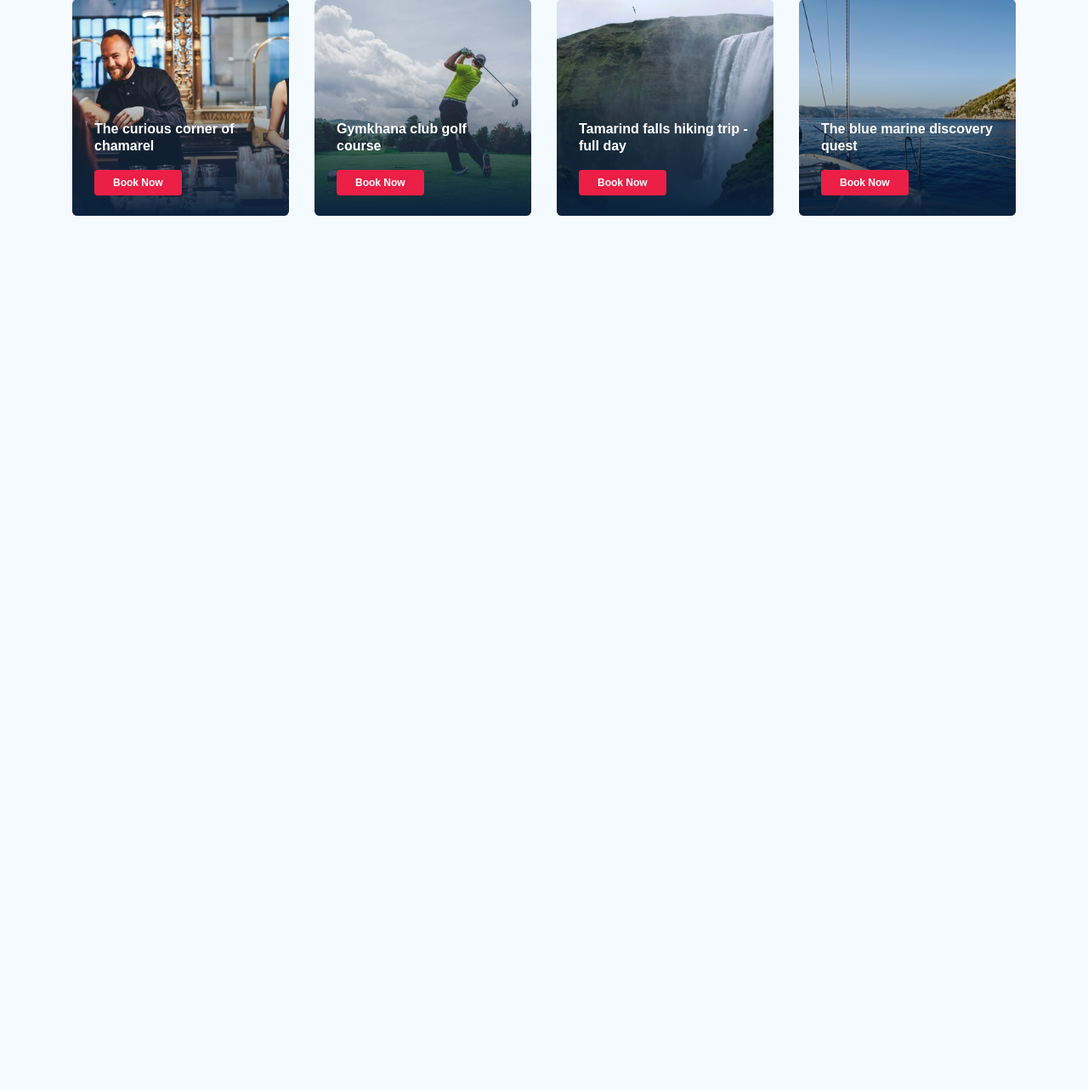
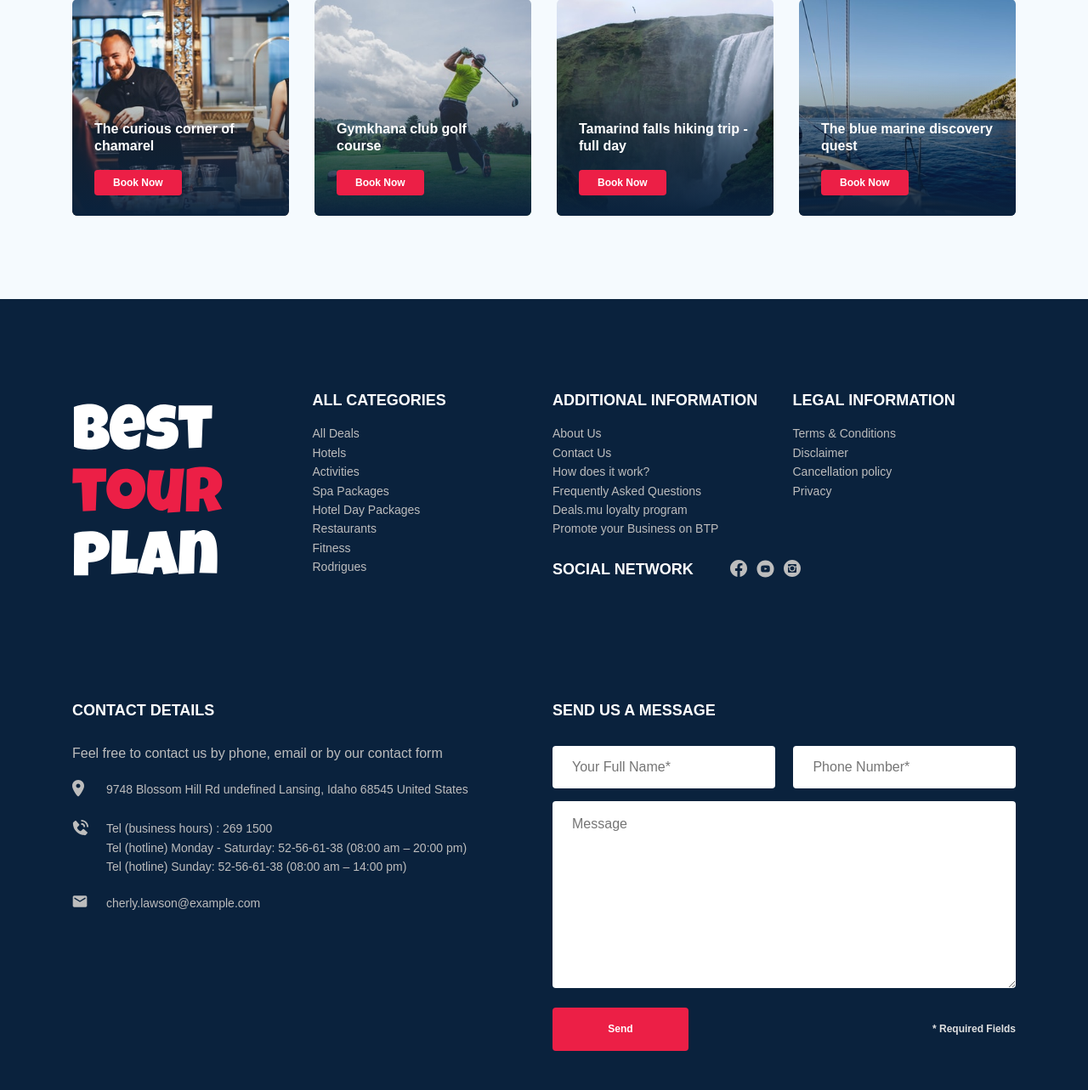
Before and after one commit to Holly-Soul/tour-plan, a PHP site: page / in a window 1280 px wide. Shown: the part 3231-4514 px from the top of the page at 85% size. Before the commit the page ends 3485 px from the top, so only its background shows below. Run offline with PHP 8.4, Linux system fonts and the light colour scheme; some web fonts are replaced.

Commit message:
create: footer section

```diff
--- a/css/style.css
+++ b/css/style.css
@@ -1343,6 +1343,184 @@ template {
   padding: 10px 26px;
   background: #EC1F46;
   border-radius: 4px;
+}
+
+.footer {
+  background: #0A223D;
+  color: #fff;
+  padding: 108px 0 46px 0;
+}
+
+.footer-wrapper {
+  display: -ms-grid;
+  display: grid;
+  -ms-grid-columns: (minmax(min-content, 1fr))[4];
+      grid-template-columns: repeat(4, minmax(-webkit-min-content, 1fr));
+      grid-template-columns: repeat(4, minmax(min-content, 1fr));
+  grid-gap: 20px;
+  grid-auto-rows: minmax(43px, -webkit-min-content);
+  grid-auto-rows: minmax(43px, min-content);
+  -webkit-box-align: start;
+      -ms-flex-align: start;
+          align-items: start;
+}
+
+.footer__logo {
+  -ms-grid-row: 1;
+  -ms-grid-row-span: 3;
+  grid-row: 1 / 4;
+  margin-top: 15px;
+}
+
+.footer__categories {
+  -ms-grid-row: 1;
+  -ms-grid-row-span: 3;
+  grid-row: 1 / 4;
+}
+
+.footer__social-links {
+  display: -webkit-box;
+  display: -ms-flexbox;
+  display: flex;
+  -webkit-box-align: center;
+      -ms-flex-align: center;
+          align-items: center;
+  -webkit-box-pack: justify;
+      -ms-flex-pack: justify;
+          justify-content: space-between;
+  min-width: 83px;
+}
+
+.footer__social-network {
+  display: -webkit-box;
+  display: -ms-flexbox;
+  display: flex;
+  -ms-flex-line-pack: center;
+      align-content: center;
+  margin-top: -40px;
+  -ms-grid-row: 2;
+  -ms-grid-row-span: 2;
+  grid-row: 2 / 4;
+  -ms-grid-column: 3;
+  -ms-grid-column-span: 2;
+  grid-column: 3 / 5;
+}
+
+.footer__contact-details {
+  grid-column: span 2;
+}
+
+.footer__contact-form {
+  grid-column: span 2;
+}
+
+.footer__form {
+  display: -webkit-box;
+  display: -ms-flexbox;
+  display: flex;
+  -webkit-box-align: start;
+      -ms-flex-align: start;
+          align-items: start;
+  -webkit-box-pack: justify;
+      -ms-flex-pack: justify;
+          justify-content: space-between;
+  -ms-flex-wrap: wrap;
+      flex-wrap: wrap;
+  -webkit-box-align: center;
+      -ms-flex-align: center;
+          align-items: center;
+}
+
+.footer__ul {
+  padding: 0;
+  margin: 0;
+  list-style: none;
+}
+
+.footer__title {
+  font-weight: bold;
+  font-size: 18px;
+  line-height: 23px;
+  margin: 0 0 16px 0;
+  text-transform: uppercase;
+}
+
+.footer__title_inline {
+  margin: 0 43px 0 0;
+}
+
+.footer__title_mb-3 {
+  margin-bottom: 30px;
+}
+
+.footer__item {
+  display: -webkit-box;
+  display: -ms-flexbox;
+  display: flex;
+  -webkit-box-align: start;
+      -ms-flex-align: start;
+          align-items: flex-start;
+  font-size: 14px;
+  line-height: 160%;
+  color: #BDBDBD;
+}
+
+.footer__item_mb-2 {
+  margin-bottom: 20px;
+}
+
+.footer__icon-wrapper {
+  min-width: 40px;
+}
+
+.footer__link {
+  text-decoration: none;
+  color: #BDBDBD;
+}
+
+.footer__text {
+  color: #BDBDBD;
+  margin-bottom: 22px;
+}
+
+.footer__input {
+  background: #fff;
+  border-radius: 4px;
+  border: none;
+  padding: 0 23px;
+  height: 50px;
+  margin-bottom: 15px;
+  -ms-flex-preferred-size: 48%;
+      flex-basis: 48%;
+}
+
+.footer__message {
+  background: #fff;
+  border-radius: 4px;
+  padding: 18px 23px;
+  border: none;
+  -ms-flex-preferred-size: 100%;
+      flex-basis: 100%;
+  margin-bottom: 23px;
+}
+
+.footer__button {
+  min-width: 160px;
+  min-height: 50px;
+  padding: 18px;
+  font-weight: bold;
+  font-size: 12px;
+  line-height: 15px;
+  color: #fff;
+  background: #EC1F46;
+  border-radius: 4px;
+}
+
+.footer__info {
+  font-weight: bold;
+  font-size: 12px;
+  line-height: 15px;
+  color: #E0E0E0;
 }
 
 @media (max-width: 1200px) {
--- a/index.html
+++ b/index.html
@@ -343,7 +343,6 @@
         </div>
       </div>
     </section>
-
     <section class="newsletter">
       <div class="newsletter-wrapper">
         <h2 class="newsletter-title">
@@ -531,6 +530,164 @@
         </div>
       </div>
     </section>
+    <footer class="footer">
+      <div class="container">
+        <div class="footer-wrapper">
+          <img
+            src="img/footer-logo.svg"
+            alt="Best Tour Plan"
+            class="logo footer__logo"
+          />
+          <div class="footer__list footer__caategories">
+            <h2 class="footer__title">ALL CATEGORIES</h2>
+            <ul class="footer__ul">
+              <li class="footer__item">
+                <a href="#" class="footer__link">All Deals</a>
+              </li>
+              <li class="footer__item">
+                <a href="#" class="footer__link">Hotels</a>
+              </li>
+              <li class="footer__item">
+                <a href="#" class="footer__link">Activities</a>
+              </li>
+              <li class="footer__item">
+                <a href="#" class="footer__link">Spa Packages</a>
+              </li>
+              <li class="footer__item">
+                <a href="#" class="footer__link">Hotel Day Packages</a>
+              </li>
+              <li class="footer__item">
+                <a href="#" class="footer__link">Restaurants</a>
+              </li>
+              <li class="footer__item">
+                <a href="#" class="footer__link">Fitness</a>
+              </li>
+              <li class="footer__item">
+                <a href="#" class="footer__link">Rodrigues</a>
+              </li>
+            </ul>
+          </div>
+          <div class="footer__list footer__additional">
+            <h2 class="footer__title">ADDITIONAL INFORMATION</h2>
+            <ul class="footer__ul">
+              <li class="footer__item">
+                <a href="#" class="footer__link">About Us </a>
+              </li>
+              <li class="footer__item">
+                <a href="#" class="footer__link">Contact Us </a>
+              </li>
+              <li class="footer__item">
+                <a href="#" class="footer__link">How does it work? </a>
+              </li>
+              <li class="footer__item">
+                <a href="#" class="footer__link">Frequently Asked Questions</a>
+              </li>
+              <li class="footer__item">
+                <a href="#" class="footer__link">Deals.mu loyalty program </a>
+              </li>
+              <li class="footer__item">
+                <a href="#" class="footer__link"
+                  >Promote your Business on BTP</a
+                >
+              </li>
+            </ul>
+          </div>
+          <div class="footer__social-network">
+            <h3 class="footer__title footer__title_inline">Social Network</h3>
+            <div class="footer__social-links">
+              <a href="#" class="footer__link"
+                ><img
+                  src="img/facebook.svg"
+                  alt="facebook"
+                  class="footer__icon"
+              /></a>
+              <a href="#" class="footer__link"
+                ><img src="img/youtube.svg" alt="youtube" class="footer__icon"
+              /></a>
+              <a href="#" class="footer__link"
+                ><img
+                  src="img/instagram.svg"
+                  alt="instagram"
+                  class="footer__icon"
+              /></a>
+            </div>
+          </div>
+          <div class="footer__list footer__legal">
+            <h2 class="footer__title">LEGAL INFORMATION</h2>
+            <ul class="footer__ul">
+              <li class="footer__item">
+                <a href="#" class="footer__link">
+                  Terms & Conditions
+                </a>
+              </li>
+              <li class="footer__item">
+                <a href="#" class="footer__link">Disclaimer </a>
+              </li>
+              <li class="footer__item">
+                <a href="#" class="footer__link">Cancellation policy </a>
+              </li>
+              <li class="footer__item">
+                <a href="#" class="footer__link">Privacy</a>
+              </li>
+            </ul>
+          </div>
+          <div class="footer__contact-details">
+            <h2 class="footer__title footer__title_mb-3">Contact Details</h2>
+            <p class="footer__text">
+              Feel free to contact us by phone, email or by our contact form
+            </p>
+            <ul class="footer__ul">
+              <li class="footer__item footer__item_mb-2">
+                <div class="footer__icon-wrapper">
+                  <img src="img/footer-map.svg" alt="map marker" />
+                </div>
+                9748 Blossom Hill Rd undefined Lansing, Idaho 68545 United
+                States
+              </li>
+              <li class="footer__item footer__item_mb-2">
+                <div class="footer__icon-wrapper">
+                  <img src="img/footer-phone.svg" alt="phone" />
+                </div>
+                Tel (business hours) : 269 1500 <br />
+                Tel (hotline) Monday - Saturday: 52-56-61-38 (08:00 am – 20:00
+                pm) <br />
+                Tel (hotline) Sunday: 52-56-61-38 (08:00 am – 14:00 pm)
+              </li>
+              <li class="footer__item footer__item_mb-2">
+                <div class="footer__icon-wrapper">
+                  <img src="img/footer-mail.svg" alt="mail" />
+                </div>
+
+                cherly.lawson@example.com
+              </li>
+            </ul>
+          </div>
+          <div class="footer__contact-form">
+            <h2 class="footer__title footer__title_mb-3">Send us a message</h2>
+            <form action="#" class="footer__form">
+              <input
+                type="text"
+                class="input footer__input"
+                placeholder="Your Full Name*"
+              />
+              <input
+                type="text"
+                class="input footer__input"
+                placeholder="Phone Number*"
+              />
+              <textarea
+                class="footer__message"
+                cols="30"
+                rows="10"
+                placeholder="Message"
+              ></textarea>
+              <button class="button footer__button">Send</button>
+              <span class="footer__info">* Required Fields</span>
+            </form>
+          </div>
+        </div>
+      </div>
+    </footer>
     <script
       src="https://code.jquery.com/jquery-3.5.1.min.js"
       integrity="sha256-9/aliU8dGd2tb6OSsuzixeV4y/faTqgFtohetphbbj0="
--- a/sass/style.sass
+++ b/sass/style.sass
@@ -8,4 +8,5 @@
 @import 'templates/reviews'
 @import 'templates/activities'
 @import 'templates/other'
+@import 'templates/footer'
 @import 'media'
--- /dev/null
+++ b/sass/templates/_footer.sass
@@ -0,0 +1,99 @@
+.footer
+  background: $dark
+  color: $light
+  padding: 108px 0 46px 0
+  &-wrapper
+    display: grid
+    grid-template-columns: repeat(4, minmax(min-content, 1fr))
+    grid-gap: 20px
+    grid-auto-rows: minmax(43px, min-content)
+    align-items: start
+  &__logo
+    grid-row: 1 / 4
+    margin-top: 15px
+  &__categories
+    grid-row: 1 / 4
+  &__social
+    &-links
+      display: flex
+      align-items: center
+      justify-content: space-between
+      min-width: 83px
+    &-network
+      display: flex
+      align-content: center
+      margin-top: -40px
+      grid-row: 2 / 4
+      grid-column: 3 / 5
+  &__contact
+    &-details
+      grid-column: span 2
+    &-form
+      grid-column: span 2
+  &__form
+    display: flex
+    align-items: start
+    justify-content: space-between
+    flex-wrap: wrap
+    align-items: center
+  &__ul
+    padding: 0
+    margin: 0
+    list-style: none
+  &__title
+    font-weight: bold
+    font-size: 18px
+    line-height: 23px
+    margin: 0 0 16px 0
+    text-transform: uppercase
+    &_inline
+      margin: 0 43px 0 0
+    &_mb-3
+      margin-bottom: 30px
+  &__item
+    display: flex
+    align-items: flex-start
+    font-size: 14px
+    line-height: 160%
+    color: #BDBDBD
+    &_mb-2
+      margin-bottom: 20px
+  &__icon
+    &-wrapper
+      min-width: 40px
+  &__link
+    text-decoration: none
+    color: #BDBDBD
+  &__text
+    color: #BDBDBD
+    margin-bottom: 22px
+  &__input
+    background: #fff
+    border-radius: 4px
+    border: none
+    padding: 0 23px
+    height: 50px
+    margin-bottom: 15px
+    flex-basis: 48%
+  &__message
+    background: #fff
+    border-radius: 4px
+    padding: 18px 23px
+    border: none
+    flex-basis: 100%
+    margin-bottom: 23px
+  &__button
+    min-width: 160px
+    min-height: 50px
+    padding: 18px
+    font-weight: bold
+    font-size: 12px
+    line-height: 15px
+    color: $light
+    background: $primary
+    border-radius: 4px
+  &__info
+    font-weight: bold
+    font-size: 12px
+    line-height: 15px
+    color: #E0E0E0
```
Also changed, not shown: img/facebook.svg (added), img/footer-logo.svg (added), img/footer-mail.svg (added), img/footer-map.svg (added), img/footer-phone.svg (added), img/instagram.svg (added), img/youtube.svg (added).
